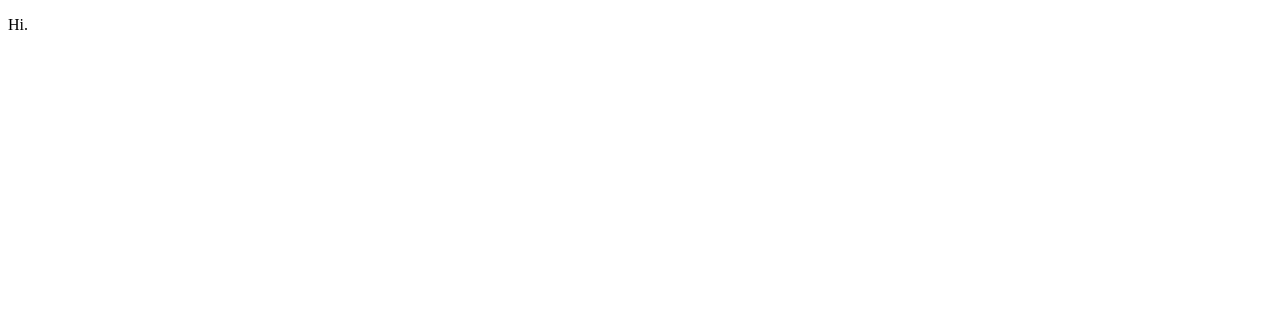
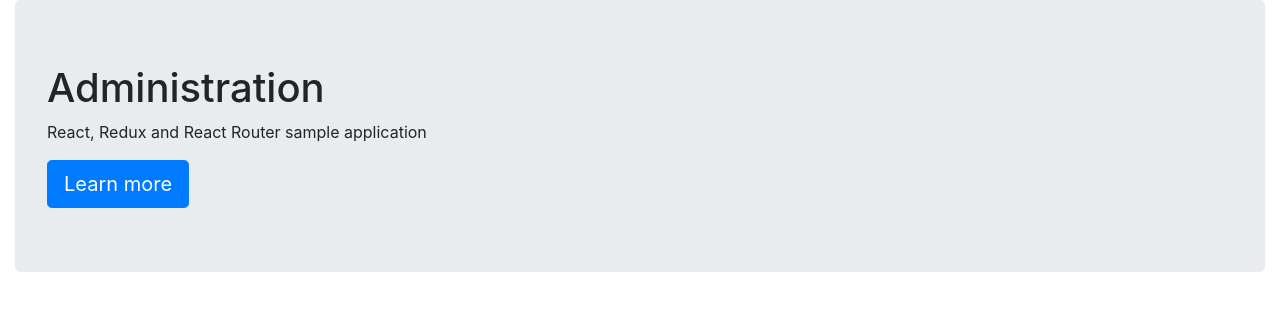
Before and after one commit to surendramishra999/react-redux, a React app: page / in a window 1280 px wide. Shown: the top 310 px of the page. Built offline with nearby package versions, Linux system fonts and the light colour scheme.

Commit message:
Home page & about page styled. App component added

```diff
--- /dev/null
+++ b/src/components/App.js
@@ -0,0 +1,15 @@
+import React from "react";
+import { Route } from "react-router-dom";
+import HomePage from "./home/HomePage";
+import AboutPage from "./about/AboutPage";
+
+function App() {
+  return (
+    <div className="container-fluid">
+      <Route exact path="/" component={HomePage} />
+      <Route path="/about" component={AboutPage} />
+    </div>
+  );
+}
+
+export default App;
--- /dev/null
+++ b/src/index.css
@@ -0,0 +1,8 @@
+#app {
+  max-width: 850px;
+  margin: 0 auto;
+}
+
+nav {
+  padding: 20px 0 20px 0;
+}
--- a/src/index.js
+++ b/src/index.js
@@ -1,8 +1,12 @@
 import React from "react";
 import { render } from "react-dom";
+import { BrowserRouter as Router } from "react-router-dom";
+import "bootstrap/dist/css/bootstrap.min.css";
+import App from "./components/App";
 
-function Hi() {
-  return <p>Hi.</p>;
-}
-
-render(<Hi />, document.getElementById("app"));
+render(
+  <Router>
+    <App />
+  </Router>,
+  document.getElementById("app")
+);
```
